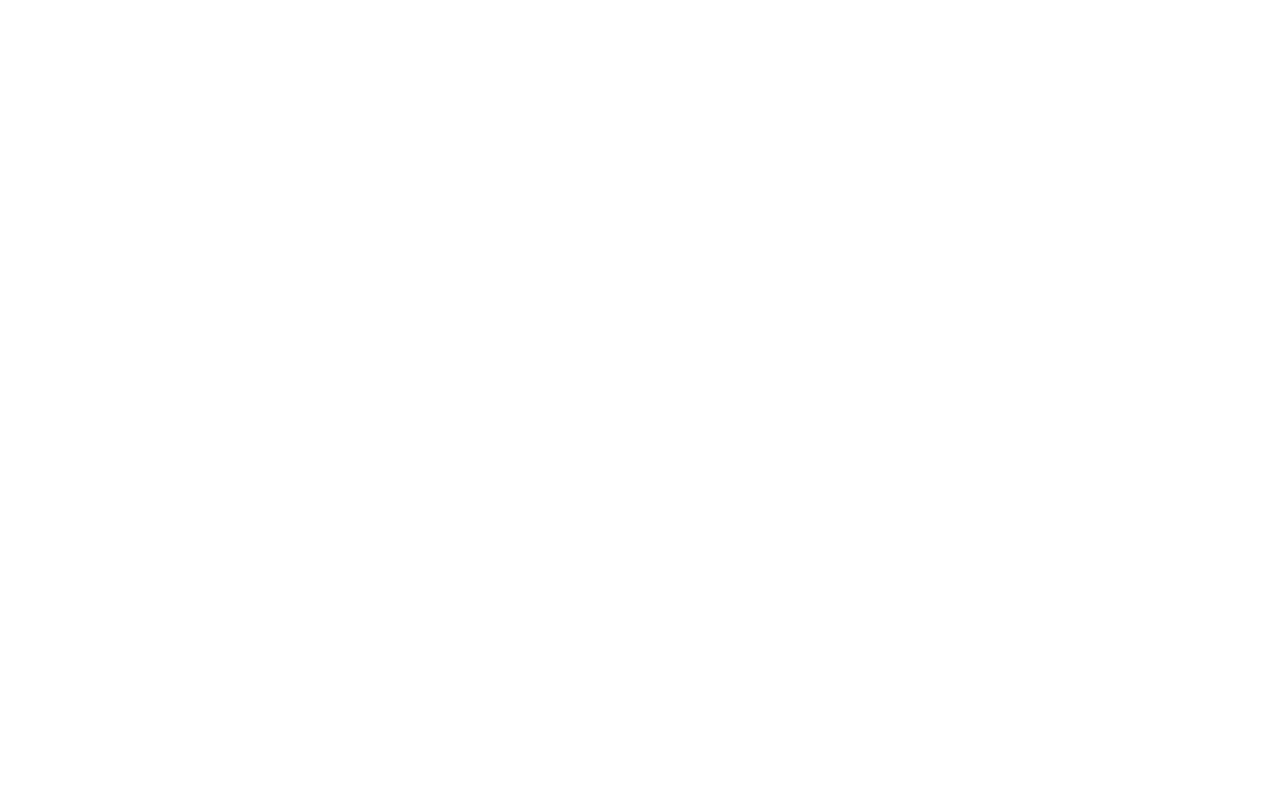
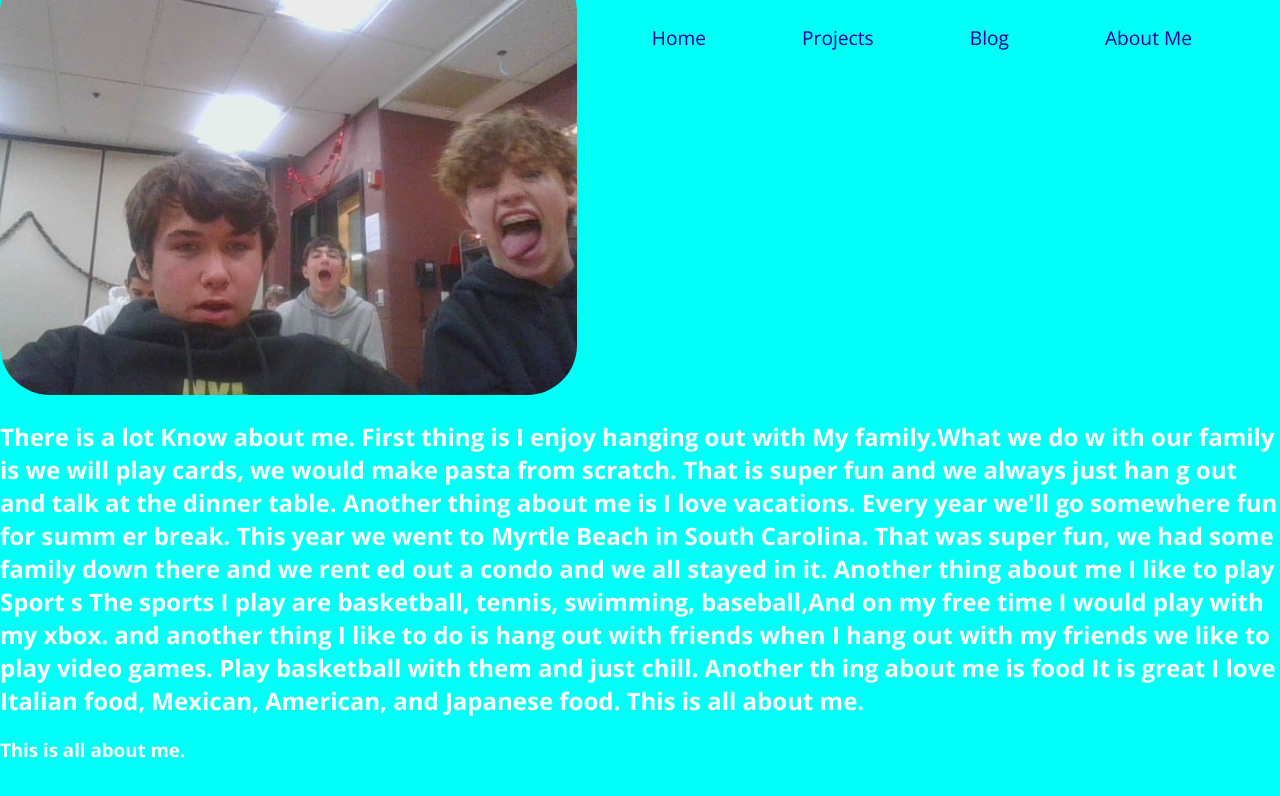
Before and after one commit to CSF2223/NicholasB, a plain HTML site: page aboutMe.html in a window 1280 px wide. Drawn offline with nearby package versions, Linux system fonts and the light colour scheme.

Commit message:
not done yet

```diff
--- a/aboutMe.html
+++ b/aboutMe.html
@@ -0,0 +1,57 @@
+<!DOCTYPE html>
+<html lang="en">
+<head>
+<meta charset="UTF-8">
+<meta name="viewport" content="width=device-width, initial-scale=1.0">
+<meta http-equiv="X-UA-Compatible" content="ie=edge">
+<link rel="stylesheet" href="style.css" type="text/css">
+<link rel="stylesheet" href="nav.css" type"text/css">
+<title>About Me</title>
+
+</head>
+<body>
+<!-- Navigation Menu -->
+<nav class="navbar">
+<!-- logo -->
+<div class="logo">Nicky B </div>
+<!-- hamburger toggle -->
+<a href="#" class="toggle-button">
+<span class="bar"></span>
+<span class="bar"></span>
+<span class="bar"></span>
+</a>
+<!-- page Navigation links -->
+<div class="navbar-links">
+<ul>
+<li><a href="index.html">Home</a></li>
+<li><a href="projects.html">Projects</a></li>
+<li><a href="blog.html">Blog</a></li>
+<li><a href="aboutMe.html">About Me</a></li>
+</ul> <!-- Close ul list -->
+</div> <!-- Close navbar links class -->
+
+</nav> <!-- Close navbar class -->
+
+<section class="filler">
+<div>
+    <img src="assets/IMG_20221207_080141.jpg"></img>
+<h1>There is a lot Know about me. First thing is I enjoy hanging out with My family.What we do w
+ith our family is we will play cards, we would make pasta from scratch. That is super fun and we always just han
+g out and talk at the dinner table. Another thing about me is I love vacations. Every year we'll go somewhere fun for summ
+er break. This year we went to Myrtle Beach in South Carolina. That was super fun, we had some family down there and we rent
+ed out a condo and we all stayed in it.  Another thing about me I like to play Sport s The sports I play are basketball, tennis,
+swimming, baseball,And on my free time I would play with my xbox. and another thing I like to do is hang out with friends when
+I hang out with my friends we like to play video games. Play basketball with them and just chill. Another th ing about me is food It
+is great I love Italian food, Mexican, American,  and Japanese food. This is all about me.</h1>
+<h3>This is all about me.</h3>
+</div>
+<div>
+
+</div>
+</section>
+<script type="text/javascript" src="script.js">
+
+</script>
+
+</body>
+</html>
--- a/style.css
+++ b/style.css
@@ -212,3 +212,8 @@ footer {
         max-width: 20%;
     }
 }
+img{
+    height:50%;
+    border-radius:50px;
+    align-items:center;
+}
```
Also changed, not shown: assets/IMG_20221207_080141.jpg (added), index.html (line endings or trailing spaces).
